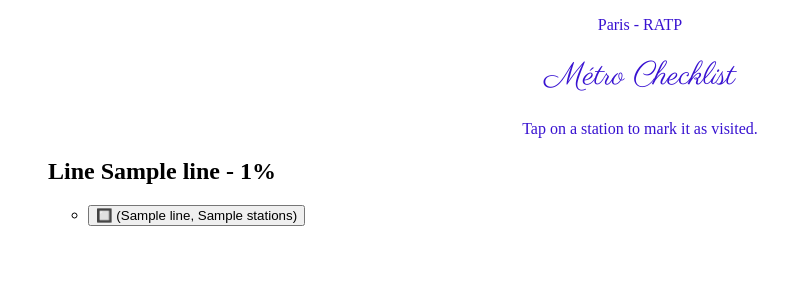
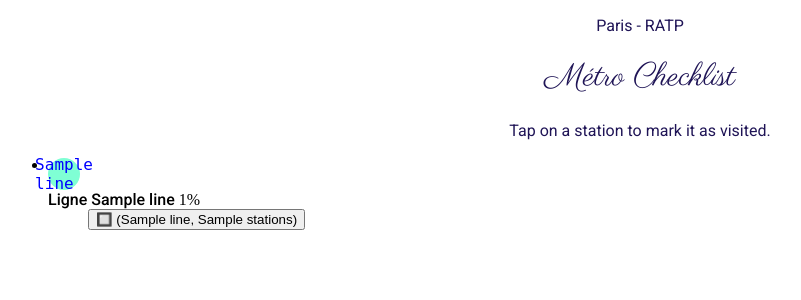
Before and after one commit to shakespearea/Paris_Metro_Checklist, a Flask app: template templates/index.html in a window 1280 px wide. Shown: the top 300 px of the page, without its empty margins (0-801 px from the left). Run offline with Flask 3, Linux system fonts and the light colour scheme; the template is opened without the code that fills it: most values are stand-ins (such as "Sample title", 1, 10 or a date in 2020); parts of the project's set-up code (start-up, migrations or seed data) failed here and were passed over.

Commit message:
[add] Body styling

```diff
--- a/static/style.css
+++ b/static/style.css
@@ -1,9 +1,51 @@
+/* Colours */
+:root {
+    --bg: #f8fbff;
+    --text:#1f1456;
+}
+
 .header {
+    font-family: 'Roboto', sans-serif;
     text-align: center;
-    color: rgb(56, 18, 209);
+    color: var(--text);
 }
 
 .header h1 {
     font-family: 'Parisienne', cursive;
     font-weight: 400;
 }
+
+.body{
+    font-family: 'Roboto', sans-serif;
+    background: var(--bg);
+}
+
+.line-name{
+    font-family: Roboto;
+    font-weight: 500;
+}
+
+.line-badge{
+    border-radius: 50%;
+    align-items: center;
+    justify-content: center;
+    font-family: 'DM Mono', monospace;
+    font-weight: 500;
+    width: 2rem;
+    height: 2rem;
+    display: flex;
+    background: aquamarine;
+    color: blue;
+}
+
+.station-item{
+    list-style: none;
+}
+
+.grid{
+
+}
+
+.card{
+
+}
--- a/templates/index.html
+++ b/templates/index.html
@@ -4,7 +4,7 @@
         <link rel="stylesheet" href="static/style.css">
         <link rel="preconnect" href="https://fonts.googleapis.com">
         <link rel="preconnect" href="https://fonts.gstatic.com" crossorigin>
-        <link href="https://fonts.googleapis.com/css2?family=Parisienne&display=swap" rel="stylesheet">
+        <link href="https://fonts.googleapis.com/css2?family=Parisienne&family=Roboto:ital,wght@0,100..900;1,100..900&display=swap" rel="stylesheet">
         <meta name="viewport" content="width=device-width, initial-scale=1.0">
         <title>Métro Checklist</title>
     </head>
@@ -14,22 +14,30 @@
             <h1>Métro Checklist</h1>
             <p>Tap on a station to mark it as visited.</p>
         </header>
-        <ul>
+        <ul class="grid">
             {% for line, stations in stations.items() %}
-            <h2>Line {{ line }} - {{ percentages[line] }}%</h2>
+            <li class="card">
+            <div onclick="toggleLine(this)">
+                <span class="line-badge">{{ line }}</span>
+                <span class="line-name">Ligne {{ line }}</span>
+                <span>{{ percentages[line] }}%</span>
+                <!--div>ProgressLine</div-->
+            </div>
+
             <ul>
-            {% for name in stations %}
-                <li>
-                    <form method="POST" style="display: :inline;">
+                {% for name in stations %}
+                <li class="station-item">
+                    <form method="POST" style="display:contents;">
                         <input type="hidden" name="station" value="{{ name }}">
                         <button type="submit">
-                            {% if visited(name) %}✅{% else %}🔲{% endif %} {{ name }}
+                            {% if visited(name) %}✅{% else %}🔲{% endif %}
+                            <span>{{ name }}</span>
                         </button>
                     </form>
                 </li>
                 {% endfor %}
             </ul>
-            {% endfor %}
-        </ul>
+        </li>
+        {% endfor %}
     </body>
 </html>
```
